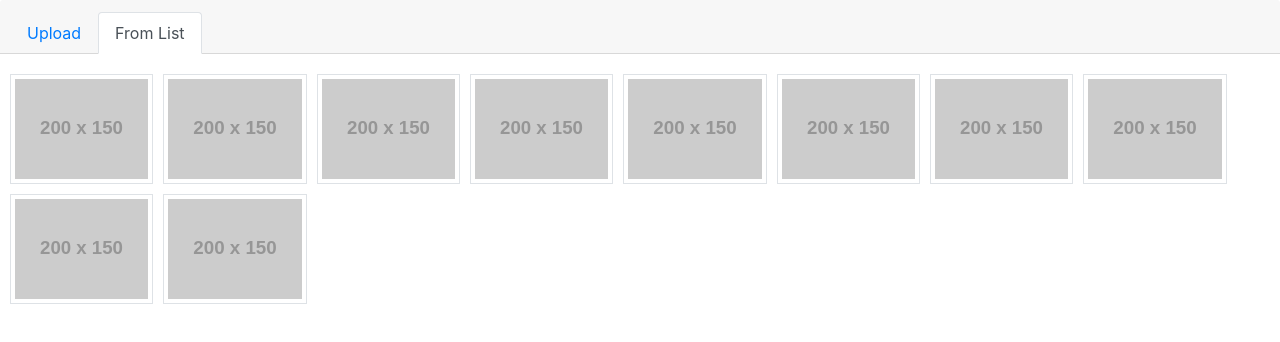
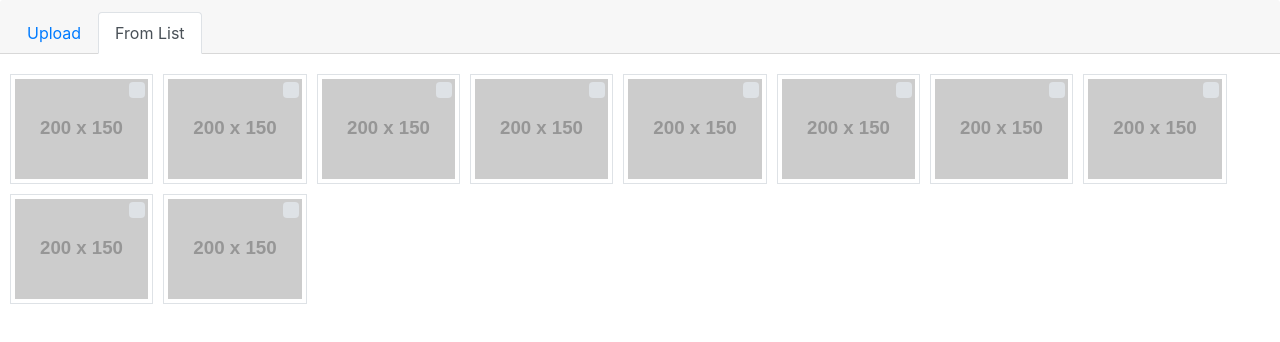
Before and after one commit to chakannom/tinymce-image-manager, a website built with webpack: page src/app/index.html in a window 1280 px wide. Both pictures are taken after a click on the tab "From List". Built offline with nearby package versions, Linux system fonts and the light colour scheme; placeholder pictures from the web are drawn by us.

Commit message:
checkbox 추가

```diff
--- a/src/app/css/main.css
+++ b/src/app/css/main.css
@@ -37,6 +37,20 @@
     margin-left: 10px;
     margin-bottom:10px;
 }
+.img-container-item .custom-checkbox {
+    margin-right: 0;
+    padding-left: 0;
+}
+.img-container-item input[type=checkbox] {
+    display: none;
+}
+.img-container-item .custom-checkbox > label::before,
+.img-container-item .custom-checkbox > label::after {
+    top: 8px !important;
+    right: 8px !important;
+    left: initial !important;
+    z-index: 100;
+}
 .img-thumbnail {
     position: relative;
     cursor: pointer;
@@ -48,7 +62,7 @@
 }
 .selected.img-container-item .img-thumbnail,
 .img-container-item:hover > .img-thumbnail {
-    border-color: #fd7e14;
+    border-color: #007bff;
 }
 .select-file,
 .img-container-item .img-thumbnail {
--- a/src/app/index.html
+++ b/src/app/index.html
@@ -26,7 +26,9 @@
         <b-tab title="From List" @click="getImagesFromBlog($event)" class="cks-image-tab" no-body>
             <div class="row img-container">
                 <div class="img-container-item" v-for="image in imagesFromBlog">
-                    <b-img v-bind:src="image.url" thumbnail/>
+                    <b-form-checkbox>
+                        <b-img v-bind:src="image.url" thumbnail/>
+                    </b-form-checkbox>
                 </div>
             </div>
         </b-tab>
--- a/src/app/js/app.js
+++ b/src/app/js/app.js
@@ -106,6 +106,7 @@
         },
         getImagesFromBlog: function(event) {
             var vm = this;
+            vm.imagesFromBlogUrl = '/sample/imagesFromBlog.json';
             axios.get(vm.imagesFromBlogUrl).then(function(response) {
                 vm.imagesFromBlog = response.data;
             });
```
